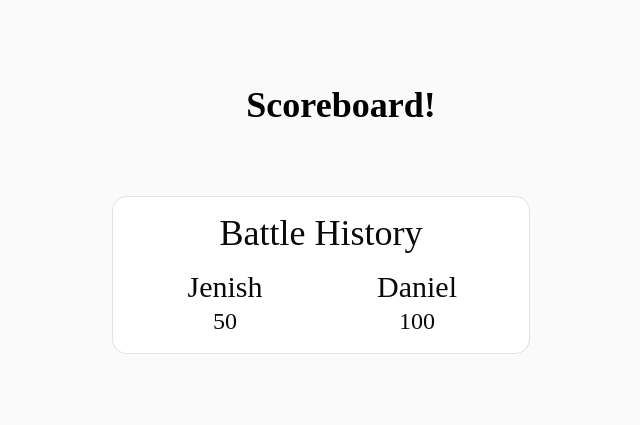
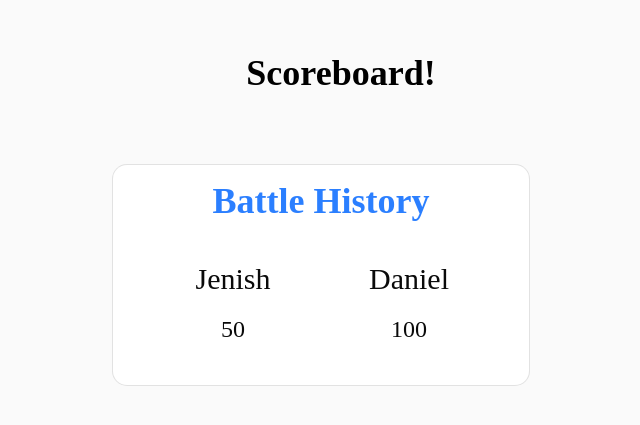
Before and after one commit to jenishpatel-jp/battle-buddies, a Next.js app: page / in a window 1280 px wide. Shown: the part 185-610 px from the top of the page, without its empty margins (319-959 px from the left). Built offline with nearby package versions, Linux system fonts and the light colour scheme.

Commit message:
reorganised the components folder to be in the src folder + small changes to battle history component

```diff
--- a/src/app/page.tsx
+++ b/src/app/page.tsx
@@ -1,4 +1,4 @@
-import BattleHistory from "../../components/battleHistory/BattleHistory";
+import BattleHistory from "../components/battleHistory/BattleHistory";
 
 export default function Home() {
   return (
--- a/components/battleHistory/BattleHistory.tsx
+++ b/src/components/battleHistory/BattleHistory.tsx
@@ -5,16 +5,16 @@ const BattleHistory = () => {
     <div className="flex flex-col p-4 m-4 w-full max-w-md">
       <Card>
         <CardHeader>
-          <CardTitle className="text-center text-4xl">Battle History</CardTitle>
+          <CardTitle className="text-center text-4xl text-blue-500 font-semibold">Battle History</CardTitle>
         </CardHeader>
 
         <CardContent>
-          <div className="flex flex-col gap-6">
+          <div className="flex flex-col p-4">
             <div className="grid grid-cols-2">
-              <h1 className="text-3xl text-center">Jenish</h1>
-              <h1 className="text-3xl text-center">Daniel</h1>
-              <h2 className="text-2xl text-center">50</h2>
-              <h2 className="text-2xl text-center">100</h2>
+              <h1 className="text-3xl text-center p-2">Jenish</h1>
+              <h1 className="text-3xl text-center p-2">Daniel</h1>
+              <h2 className="text-2xl text-center p-2">50</h2>
+              <h2 className="text-2xl text-center p-2">100</h2>
             </div>
 
           </div>
```
Also changed, not shown: src/components/addPlayer/addPlayer.tsx (renamed from components/addPlayer/addPlayer.tsx).
